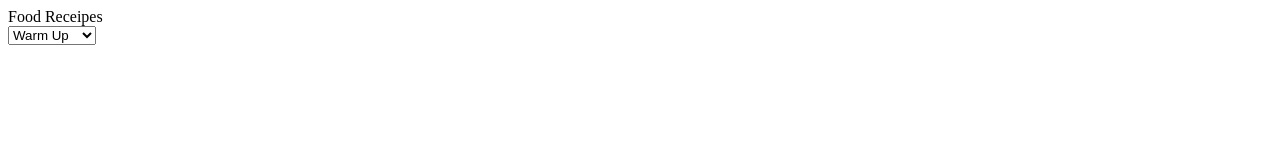
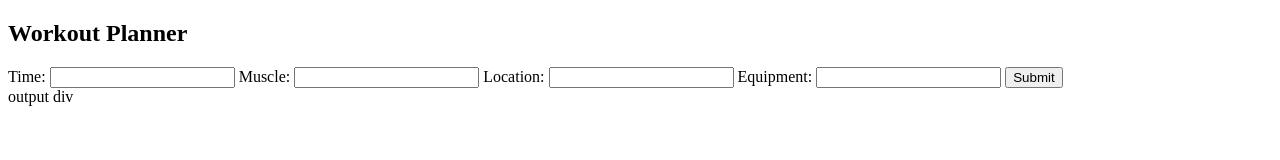
Before and after one commit to Otabek0111/Yourdailycalendar, a plain HTML site: page index3.html in a window 1280 px wide. Drawn offline with Linux system fonts and the light colour scheme; no server answers.

Commit message:
adding html for the workout API

```diff
--- a/index3.html
+++ b/index3.html
@@ -6,7 +6,7 @@
     <title>Document</title>
   </head>
   <body>
-    <div class="sm:col-span-3">
+    <!-- <div class="sm:col-span-3">
       <label class="block text-sm font-medium leading-6 text-gray-900">Food Receipes</label>
       <div class="mt-2">
         <select id="workout" class="block w-full rounded-md border-0 py-1.5 text-gray-900 shadow-sm ring-1 ring-inset ring-gray-300 focus:ring-2 focus:ring-inset focus:ring-indigo-600 sm:max-w-xs sm:text-sm sm:leading-6">
@@ -15,8 +15,23 @@
           <option>Cool Down</option>
         </select>
       </div>
-    </div>
+    </div> -->
+    <section id="submitSectionWorkOut">
+      <h2>Workout Planner</h2>
+      <form>
+        <label for="time">Time:</label>
+        <input type="text" id="time" name="time">
+        <label for="muscle">Muscle:</label>
+        <input type="text" id="muscle" name="muscle">
+        <label for="location">Location:</label>
+        <input type="text" id="location" name="location">
+        <label for="equipment">Equipment:</label>
+        <input type="text" id="equipment" name="equipment">
+        <button id="submitBtnWorkOut" type="submit">Submit</button>
+      </form>
+    </section>
 
+    <div id="workout">output div</div>
     <script src="./assets/js/script3.js"></script>
 </body>
 </html>
```
